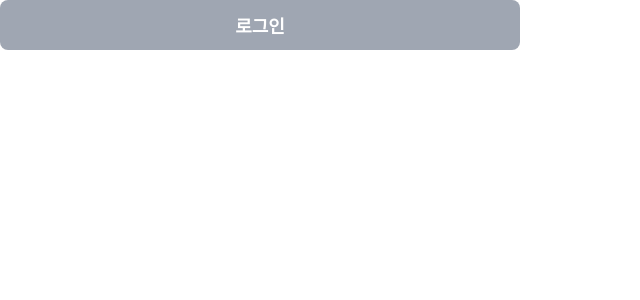
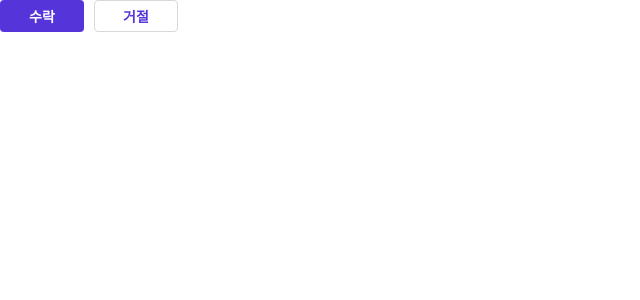
Before and after one commit to sprint-part3-team1/Planyang, a Next.js app: page /main in a window 1280 px wide. Shown: the top 300 px of the page, without its empty margins (0-640 px from the left). Built offline with nearby package versions, Linux system fonts and the light colour scheme.

Commit message:
feat : ConfirmButton 컴포넌트 구현

```diff
--- a/src/app/(route)/main/page.tsx
+++ b/src/app/(route)/main/page.tsx
@@ -1,9 +1,11 @@
+import ConfirmButton from '@/app/_components/Button/ConfirmButton/ConfirmButton';
 import LoginButton from '@/app/_components/Button/LoginButton/LoginButton';
 
 export default function Main() {
   return (
     <>
-      <LoginButton />
+      {/* <LoginButton /> */}
+      <ConfirmButton />
     </>
   );
 }
--- /dev/null
+++ b/src/app/_components/Button/ConfirmButton/ConfirmButton.module.css
@@ -0,0 +1,62 @@
+.container {
+  display: inline-flex;
+  align-items: flex-start;
+  gap: 1rem;
+}
+
+.acceptBtn {
+  /* 버튼 */
+  display: flex;
+  width: 8.4rem;
+  height: 3.2rem;
+  justify-content: center;
+  align-items: center;
+  border-radius: 0.4rem;
+  background: var(--violet_5534DA);
+  border: none;
+
+  /* 글자 */
+  color: var(--white_FFFFFF);
+  text-align: center;
+  font-family: Pretendard;
+  font-size: var(--font14);
+  font-style: normal;
+  font-weight: var(--bold);
+  line-height: normal;
+}
+
+.rejectBtn {
+  /* 버튼 */
+  display: flex;
+  width: 8.4rem;
+  height: 3.2rem;
+  justify-content: center;
+  align-items: center;
+  border-radius: 0.4rem;
+  background: var(--white_FFFFFF);
+  border: 0.1rem solid var(--gray_D9D9D9);
+
+  /* 글자 */
+  color: var(--violet_5534DA);
+  text-align: center;
+  font-family: Pretendard;
+  font-size: var(--font14);
+  font-style: normal;
+  font-weight: var(--bold);
+  line-height: normal;
+}
+
+@media (max-width: 1023px) {
+  .acceptBtn,
+  .rejectBtn {
+    width: 7.2rem;
+    height: 3rem;
+  }
+}
+
+@media (max-width: 767px) {
+  .acceptBtn,
+  .rejectBtn {
+    width: 10.9rem;
+  }
+}
--- /dev/null
+++ b/src/app/_components/Button/ConfirmButton/ConfirmButton.tsx
@@ -0,0 +1,12 @@
+import styles from './ConfirmButton.module.css';
+
+const ConfirmButton = () => {
+  return (
+    <div className={styles.container}>
+      <button className={styles.acceptBtn}>수락</button>
+      <button className={styles.rejectBtn}>거절</button>
+    </div>
+  );
+};
+
+export default ConfirmButton;
```
